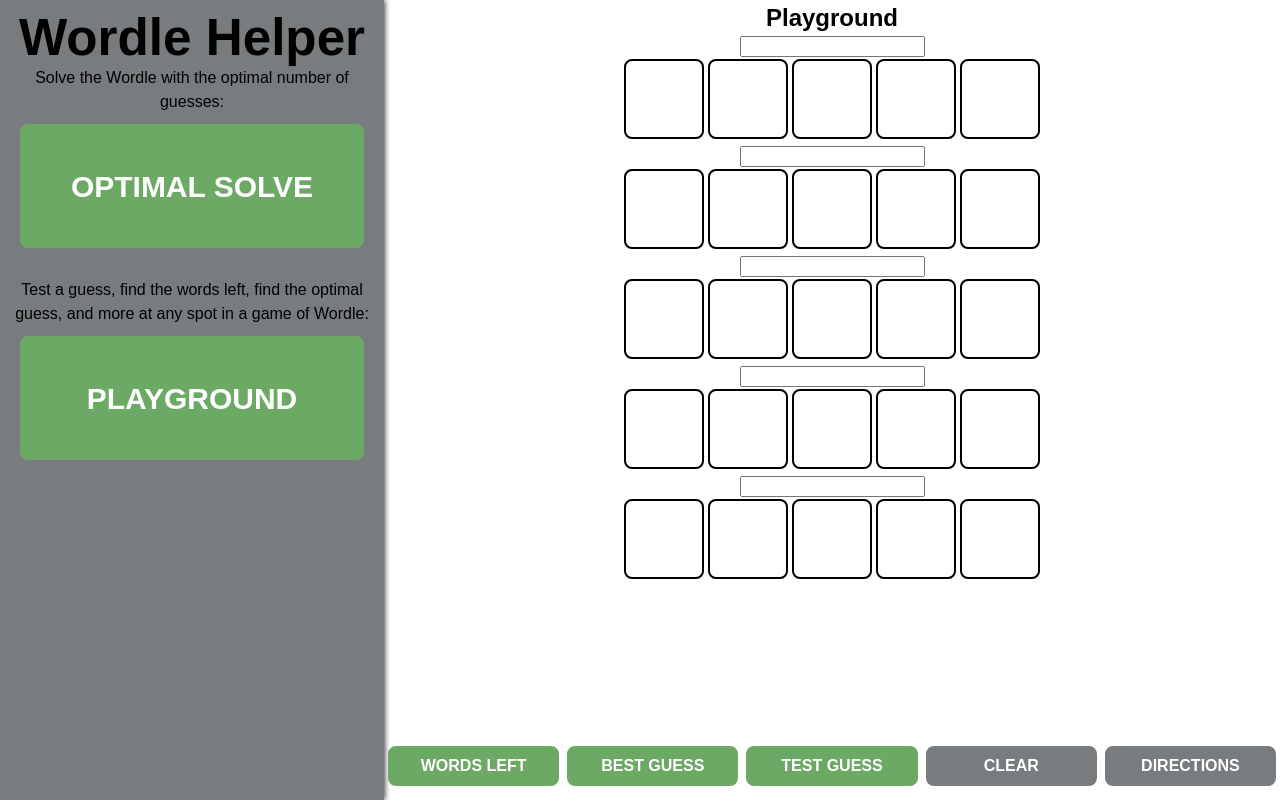
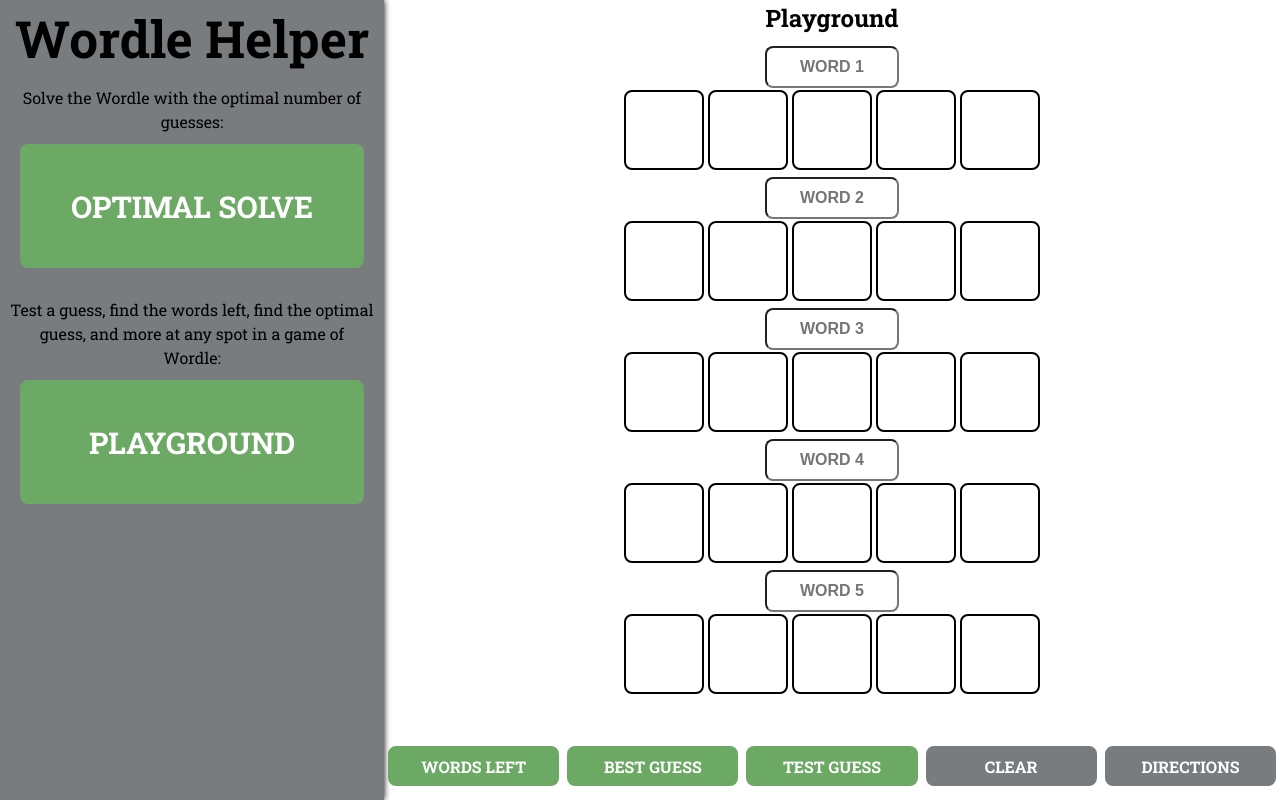
Before and after one commit to BradyCason/Wordle-Helper, a React (Vite) app: page /playground in a window 1280 px wide. Built offline with nearby package versions, Linux system fonts and the light colour scheme.

Commit message:
UI changes

```diff
--- a/src/App.css
+++ b/src/App.css
@@ -1,8 +1,13 @@
+@import url('https://fonts.googleapis.com/css2?family=Roboto+Slab:wght@100;200;300;400;500;600;700;800;900&display=swap');
+
+
 #root {
   min-width: 100vw;
   height: 100vh;
   text-align: center;
   display: flex;
+  font-family: 'Roboto Slab';
+  font-weight: 400;
 }
 
 .left-nav-bar{
@@ -82,6 +87,7 @@
 }
 
 .color-square{
+  font-family: 'Lexend Deca', sans-serif, Inter, system-ui, Avenir, Helvetica, Arial, sans-serif;
   width:80px;
   height: 80px;
   margin: 2px;
@@ -144,3 +150,12 @@
 .modal-content {
   position: relative;
 }
+
+.type-guess-input{
+  width: 90px;
+  text-align: center;
+}
+
+.playground-button{
+  max-width: 200px;
+}
--- a/src/components/BottomButtonsPlayground.jsx
+++ b/src/components/BottomButtonsPlayground.jsx
@@ -1,11 +1,11 @@
 export default function BottomButtonsPlayground({clear, openDirections, openWordsLeft, openBestGuess, openTestGuess}) {
   return (
     <div style={{display:"flex", justifyContent: "center", alignItems: "center", width: "100%"}} className="bottom-buttons">
-      <button style={{flex: 1, height: "40px", margin: "4px"}} className="button button-green" onClick={openWordsLeft}>Words Left</button>
-      <button style={{flex: 1, height: "40px", margin: "4px"}} className="button button-green" onClick={openBestGuess}>Best Guess</button>
-      <button style={{flex: 1, height: "40px", margin: "4px"}} className="button button-green" onClick={openTestGuess}>Test Guess</button>
-      <button style={{flex: 1, height: "40px", margin: "4px"}} className="button button-grey" onClick={clear}>Clear</button>
-      <button style={{flex: 1, height: "40px", margin: "4px"}} className="button button-grey" onClick={openDirections}>Directions</button>
+      <button style={{flex: 1, height: "40px", margin: "4px"}} className="playground-button button button-green" onClick={openWordsLeft}>Words Left</button>
+      <button style={{flex: 1, height: "40px", margin: "4px"}} className="playground-button button button-green" onClick={openBestGuess}>Best Guess</button>
+      <button style={{flex: 1, height: "40px", margin: "4px"}} className="playground-button button button-green" onClick={openTestGuess}>Test Guess</button>
+      <button style={{flex: 1, height: "40px", margin: "4px"}} className="playground-button button button-grey" onClick={clear}>Clear</button>
+      <button style={{flex: 1, height: "40px", margin: "4px"}} className="playground-button button button-grey" onClick={openDirections}>Directions</button>
     </div>
   )
 }
--- a/src/components/Playground.jsx
+++ b/src/components/Playground.jsx
@@ -160,11 +160,11 @@
     <div className="vert-flex justify-space">
       <div className="vert-flex">
         <h2>Playground</h2>
-        <TypeGuess setWord={setWord1} color1={color11} color2={color12} color3={color13} color4={color14} color5={color15} color6={color16} changeColor1={() => changeColor(setColor11, color11)} changeColor2={() => changeColor(setColor12, color12)} changeColor3={() => changeColor(setColor13, color13)} changeColor4={() => changeColor(setColor14, color14)} changeColor5={() => changeColor(setColor15, color15)} changeColor6={() => changeColor(setColor16, color16)}/>
-        <TypeGuess setWord={setWord2} color1={color21} color2={color22} color3={color23} color4={color24} color5={color25} color6={color26} changeColor1={() => changeColor(setColor21, color21)} changeColor2={() => changeColor(setColor22, color22)} changeColor3={() => changeColor(setColor23, color23)} changeColor4={() => changeColor(setColor24, color24)} changeColor5={() => changeColor(setColor25, color25)} changeColor6={() => changeColor(setColor26, color26)}/>
-        <TypeGuess setWord={setWord3} color1={color31} color2={color32} color3={color33} color4={color34} color5={color35} color6={color36} changeColor1={() => changeColor(setColor31, color31)} changeColor2={() => changeColor(setColor32, color32)} changeColor3={() => changeColor(setColor33, color33)} changeColor4={() => changeColor(setColor34, color34)} changeColor5={() => changeColor(setColor35, color35)} changeColor6={() => changeColor(setColor36, color36)}/>
-        <TypeGuess setWord={setWord4} color1={color41} color2={color42} color3={color43} color4={color44} color5={color45} color6={color46} changeColor1={() => changeColor(setColor41, color41)} changeColor2={() => changeColor(setColor42, color42)} changeColor3={() => changeColor(setColor43, color43)} changeColor4={() => changeColor(setColor44, color44)} changeColor5={() => changeColor(setColor45, color45)} changeColor6={() => changeColor(setColor46, color46)}/>
-        <TypeGuess setWord={setWord5} color1={color51} color2={color52} color3={color53} color4={color54} color5={color55} color6={color56} changeColor1={() => changeColor(setColor51, color51)} changeColor2={() => changeColor(setColor52, color52)} changeColor3={() => changeColor(setColor53, color53)} changeColor4={() => changeColor(setColor54, color54)} changeColor5={() => changeColor(setColor55, color55)} changeColor6={() => changeColor(setColor56, color56)}/>
+        <TypeGuess wordNum="1" setWord={setWord1} color1={color11} color2={color12} color3={color13} color4={color14} color5={color15} color6={color16} changeColor1={() => changeColor(setColor11, color11)} changeColor2={() => changeColor(setColor12, color12)} changeColor3={() => changeColor(setColor13, color13)} changeColor4={() => changeColor(setColor14, color14)} changeColor5={() => changeColor(setColor15, color15)} changeColor6={() => changeColor(setColor16, color16)}/>
+        <TypeGuess wordNum="2" setWord={setWord2} color1={color21} color2={color22} color3={color23} color4={color24} color5={color25} color6={color26} changeColor1={() => changeColor(setColor21, color21)} changeColor2={() => changeColor(setColor22, color22)} changeColor3={() => changeColor(setColor23, color23)} changeColor4={() => changeColor(setColor24, color24)} changeColor5={() => changeColor(setColor25, color25)} changeColor6={() => changeColor(setColor26, color26)}/>
+        <TypeGuess wordNum="3" setWord={setWord3} color1={color31} color2={color32} color3={color33} color4={color34} color5={color35} color6={color36} changeColor1={() => changeColor(setColor31, color31)} changeColor2={() => changeColor(setColor32, color32)} changeColor3={() => changeColor(setColor33, color33)} changeColor4={() => changeColor(setColor34, color34)} changeColor5={() => changeColor(setColor35, color35)} changeColor6={() => changeColor(setColor36, color36)}/>
+        <TypeGuess wordNum="4" setWord={setWord4} color1={color41} color2={color42} color3={color43} color4={color44} color5={color45} color6={color46} changeColor1={() => changeColor(setColor41, color41)} changeColor2={() => changeColor(setColor42, color42)} changeColor3={() => changeColor(setColor43, color43)} changeColor4={() => changeColor(setColor44, color44)} changeColor5={() => changeColor(setColor45, color45)} changeColor6={() => changeColor(setColor46, color46)}/>
+        <TypeGuess wordNum="5" setWord={setWord5} color1={color51} color2={color52} color3={color53} color4={color54} color5={color55} color6={color56} changeColor1={() => changeColor(setColor51, color51)} changeColor2={() => changeColor(setColor52, color52)} changeColor3={() => changeColor(setColor53, color53)} changeColor4={() => changeColor(setColor54, color54)} changeColor5={() => changeColor(setColor55, color55)} changeColor6={() => changeColor(setColor56, color56)}/>
       </div>
       <BottomButtonsPlayground clear={clear} openDirections={() => {setDirectionsOpen(true)}} openWordsLeft={openWordsLeft} openBestGuess={openBestGuess} openTestGuess={openTestGuess}/>
 
--- a/src/components/TestGuessPopUp.jsx
+++ b/src/components/TestGuessPopUp.jsx
@@ -32,8 +32,8 @@
           <span className="close" onClick={closeWindow}>&times;</span>
           <h2>Test Guess</h2>
           <form onSubmit={findScore}>
-            <input required onChange={deleteNonAlph}minLength="5" maxLength="5" title="Please use only alphabetic characters" id="test-guess-input" type="text"></input>
-            <input type="submit"></input>
+            <input className="button" required onChange={deleteNonAlph}minLength="5" maxLength="5" title="Please use only alphabetic characters" id="test-guess-input" type="text"></input>
+            <input className="button" type="submit"></input>
           </form>
 
           <p>{text}{score}</p>
--- a/src/components/TypeGuess.jsx
+++ b/src/components/TypeGuess.jsx
@@ -1,7 +1,7 @@
 import ColorSquare from "./ColorSquare"
 import { useState } from "react"
 
-export default function TypeGuess({setWord, color1, color2, color3, color4, color5, changeColor1, changeColor2, changeColor3, changeColor4, changeColor5}) {
+export default function TypeGuess({wordNum, setWord, color1, color2, color3, color4, color5, changeColor1, changeColor2, changeColor3, changeColor4, changeColor5}) {
   const [letter1, setLetter1] = useState("");
   const [letter2, setLetter2] = useState("");
   const [letter3, setLetter3] = useState("");
@@ -20,7 +20,7 @@
 
   return (
     <div className="vert-flex">
-      <input className="type-guess-input" maxLength={5} type="text" onChange={wordChange}></input>
+      <input className="button type-guess-input" placeholder={"Word " + wordNum}maxLength={5} type="text" onChange={wordChange}></input>
       <div style={{display: "flex", marginBottom: "5px"}}>
         <ColorSquare letter={letter1} color={color1} onClick={changeColor1}/>
         <ColorSquare letter={letter2} color={color2} onClick={changeColor2}/>
--- a/src/index.css
+++ b/src/index.css
@@ -5,7 +5,6 @@
 :root {
   font-family: 'Lexend Deca', sans-serif, Inter, system-ui, Avenir, Helvetica, Arial, sans-serif;
   line-height: 1.5;
-  font-weight: 400;
 
   color-scheme: light dark;
   color: rgba(255, 255, 255, 0.87);
@@ -34,9 +33,16 @@
   min-height: 100vh;
 }
 
+h2{
+  font-weight: bold;
+  margin-bottom: 10px;
+}
+
 h1 {
   font-size: 3.2em;
   line-height: 1.1;
+  font-weight: bold;
+  margin-bottom: 20px;
 }
 
 p{
```
